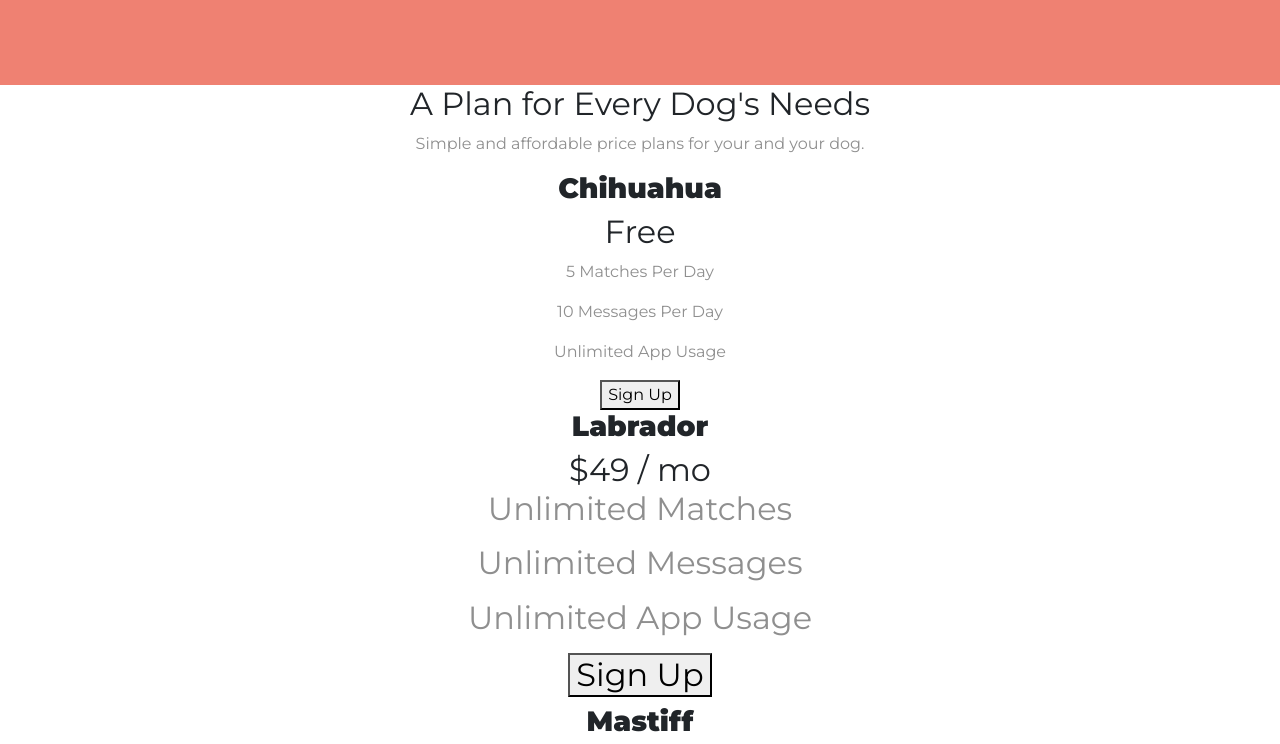
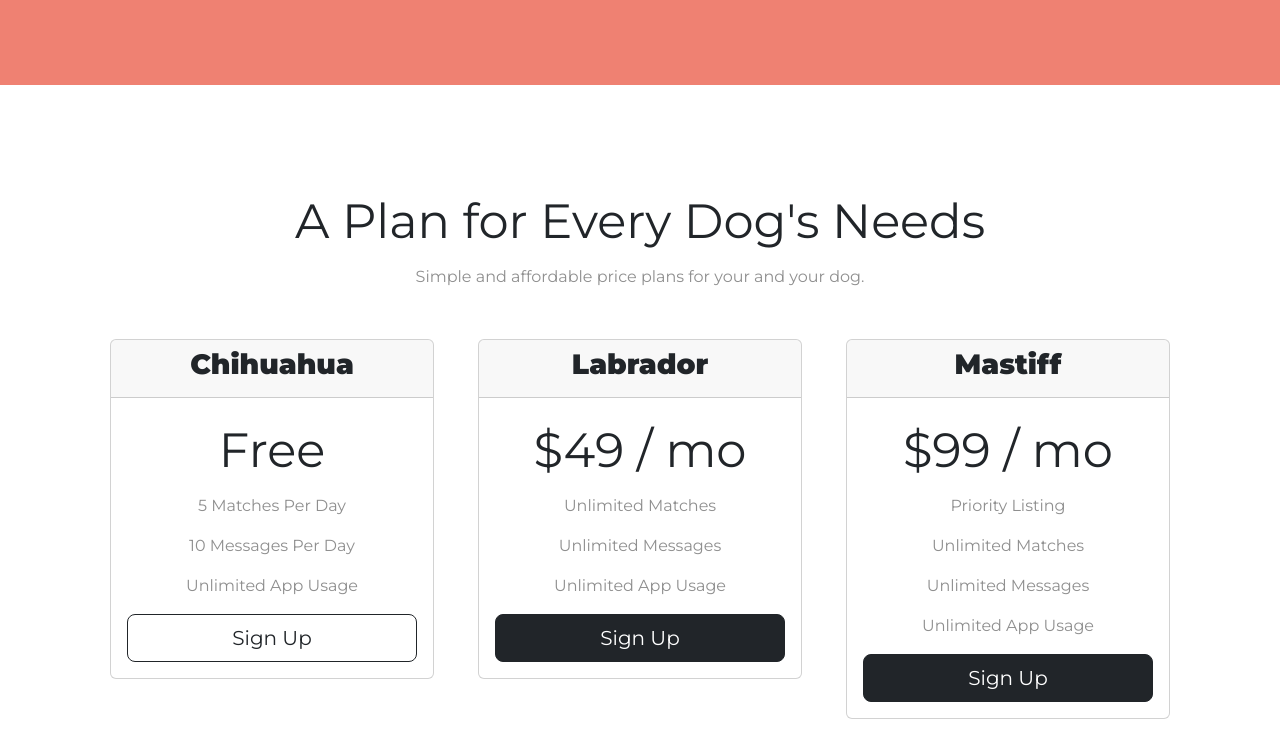
Before and after one commit to ambrish-kd/Lovebark, a plain HTML site: page index.html in a window 1280 px wide. Shown: the part 1739-2483 px from the top of the page. Drawn offline with nearby package versions, Linux system fonts and the light colour scheme.

Commit message:
Add styling to Pricing section

```diff
--- a/css/style.css
+++ b/css/style.css
@@ -131,3 +131,18 @@ p {
     width: 15%;
     margin: 20px 20px 50px 20px;
 }
+
+/* Pricing Section */
+
+#pricing {
+    padding: 100px;
+}
+
+.pricing-heading {
+    font-size: 3rem;
+    line-height: 1.5;
+}
+
+.pricing-col {
+    padding: 3% 2% 3% 2%;
+}
--- a/index.html
+++ b/index.html
@@ -115,50 +115,50 @@
     </section>
 
     <!-- Section 5: Pricing -->
-    <section>
-        <h2>A Plan for Every Dog's Needs</h2>
+    <section id="pricing">
+        <h2 class="pricing-heading">A Plan for Every Dog's Needs</h2>
         <p>Simple and affordable price plans for your and your dog.</p>
-        <div>
-            <div>
-                <div>
-                    <div>
+        <div class="row">
+            <div class="pricing-col col-lg-4">
+                <div class="card">
+                    <div class="card-header">
                         <h3>Chihuahua</h3>
                     </div>
-                    <div>
-                        <h2>Free</h2>
+                    <div class="card-body">
+                        <h2 class="price-text">Free</h2>
                         <p>5 Matches Per Day</p>
                         <p>10 Messages Per Day</p>
                         <p>Unlimited App Usage</p>
-                        <button type="button">Sign Up</button>
+                        <button class="btn btn-outline-dark btn-lg w-100" type="button">Sign Up</button>
                     </div>
                 </div>
             </div>
-            <div>
-                <div>
-                    <div>
+            <div class="pricing-col col-lg-4">
+                <div class="card">
+                    <div class="card-header">
                         <h3>Labrador</h3>
                     </div>
-                    <div>
-                        <h2>$49 / mo</h2s=>
+                    <div class="card-body">
+                        <h2 class="price-text">$49 / mo</h2>
                         <p>Unlimited Matches</p>
                         <p>Unlimited Messages</p>
                         <p>Unlimited App Usage</p>
-                        <button type="button">Sign Up</button>
+                        <button class="btn btn-dark btn-lg w-100" type="button">Sign Up</button>
                     </div>
                 </div>
             </div>
-            <div>
-                <div>
-                    <div>
+            <div class="pricing-col col-lg-4">
+                <div class="card">
+                    <div class="card-header">
                         <h3>Mastiff</h3>
                     </div>
-                    <div>
-                        <h2>$99 / mo</h2>
-                        <p>Pirority Listing</p>
+                    <div class="card-body">
+                        <h2 class="price-text">$99 / mo</h2>
+                        <p>Priority Listing</p>
                         <p>Unlimited Matches</p>
                         <p>Unlimited Messages</p>
                         <p>Unlimited App Usage</p>
-                        <button type="button">Sign Up</button>
+                        <button class="btn btn-dark btn-lg w-100" type="button">Sign Up</button>
                     </div>
                 </div>
             </div>
```
